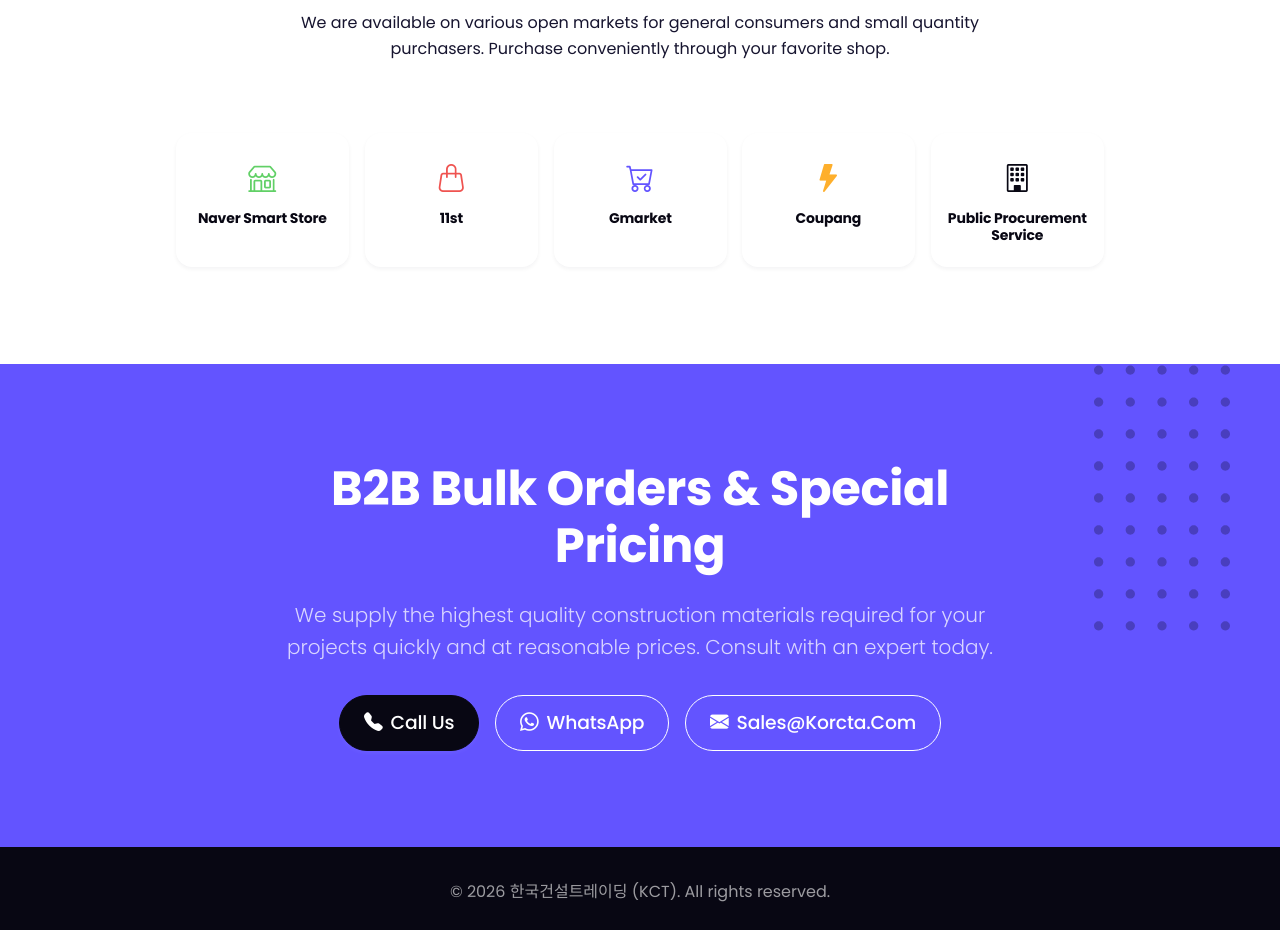
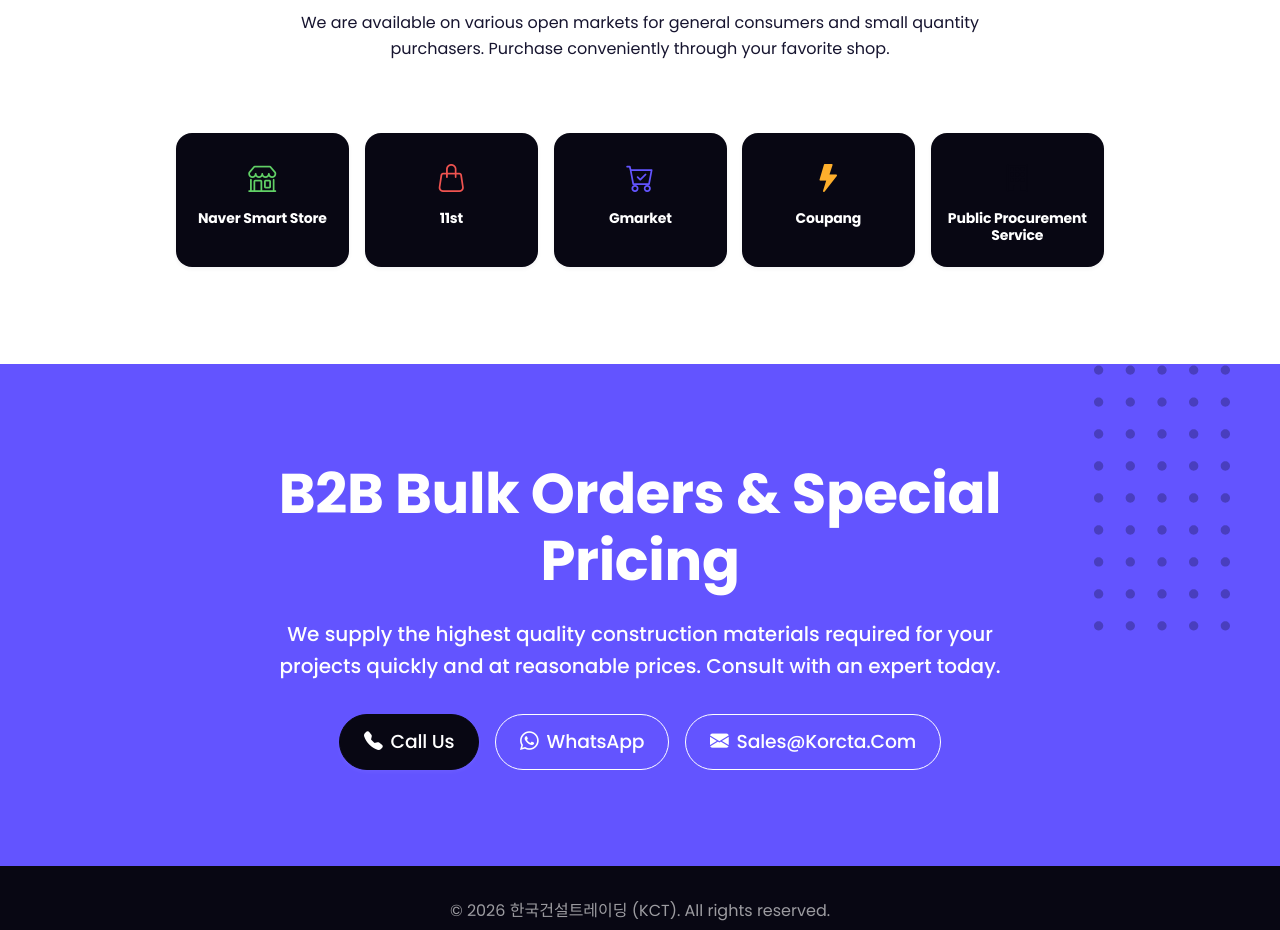
Before and after one commit to insang2/kct_sil, a Next.js app: page /en in a window 1280 px wide. Shown: the part 2420-3350 px from the top of the page. Built offline with nearby package versions, Linux system fonts and the light colour scheme.

Commit message:
fix: resolve unreadable text in Retail and CTA sections (improve contrast)

```diff
--- a/app/[lang]/page.tsx
+++ b/app/[lang]/page.tsx
@@ -138,11 +138,11 @@
               { id: 'pps', icon: 'bi-building', color: 'text-dark' }
             ].map((shop) => (
               <div key={shop.id} className="col-6 col-sm-4 col-md-3 col-lg-2">
-                <a href="#!" className="card h-100 border-0 shadow-sm rounded-4 text-decoration-none hover-lift text-center py-4 px-2">
+                <a href="#!" className="card h-100 border-0 bg-dark shadow-sm rounded-4 text-decoration-none hover-lift text-center py-4 px-2">
                   <div className={`mb-2 fs-3 ${shop.color}`}>
                     <i className={`bi ${shop.icon}`}></i>
                   </div>
-                  <h6 className="mb-0 text-dark small fw-bold">{(dict.retail.shops as any)[shop.id]}</h6>
+                  <h6 className="mb-0 text-white small fw-bold">{(dict.retail.shops as any)[shop.id]}</h6>
                 </a>
               </div>
             ))}
@@ -155,8 +155,8 @@
         <div className="container position-relative z-1">
           <div className="row align-items-center justify-content-center text-center">
             <div className="col-xl-8 col-lg-9">
-              <h2 className="display-5 fw-bold mb-4">{dict.cta.title}</h2>
-              <p className="lead mb-5 opacity-75">{dict.cta.description}</p>
+              <h2 className="display-4 fw-bold mb-4">{dict.cta.title}</h2>
+              <p className="lead mb-5 text-white opacity-100 fw-medium">{dict.cta.description}</p>
               <div className="d-flex flex-column flex-sm-row justify-content-center gap-3">
                 <a href="tel:+821012345678" className="btn btn-dark btn-lg px-4 rounded-pill shadow-sm hover-lift">
                   <i className="bi bi-telephone-fill me-2"></i>{dict.cta.btn_phone}
```
